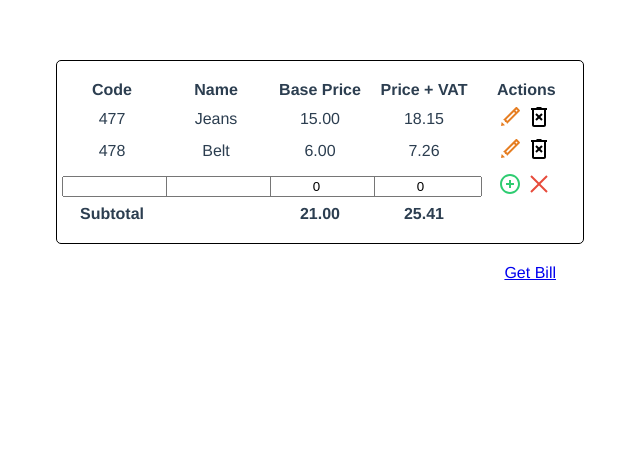
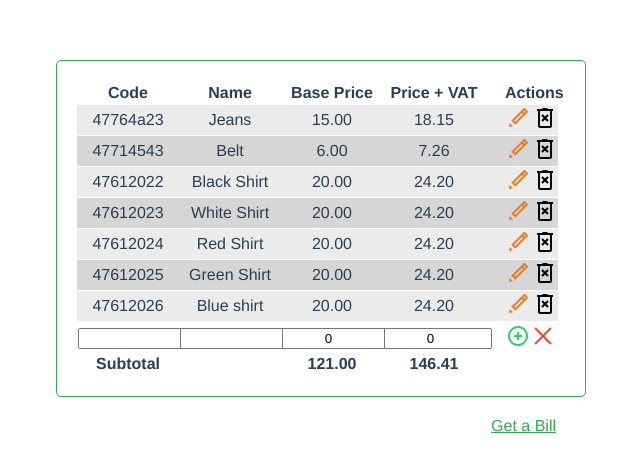
Before and after one commit to Voldemortas/accounting, a Vue app: page / in a window 1280 px wide. Shown: the top 472 px of the page, without its empty margins (334-974 px from the left). Built offline with nearby package versions, Linux system fonts and the light colour scheme.

Commit message:
added prettier style

```diff
--- a/src/App.vue
+++ b/src/App.vue
@@ -3,7 +3,7 @@
     <main class="main">
       <EditableTable v-bind:data="data" :method="updateTable" />
       <div class="right">
-        <a v-bind:href="`${path}/bill`">Get Bill</a>
+        <a v-bind:href="`${path}/bill`">Get a Bill</a>
       </div>
     </main>
   </div>
@@ -16,8 +16,13 @@ const TAX = 0.21
 
 if (!localStorage.getItem('products')) {
   const defaultData = [
-    { code: '477', name: 'Jeans', base: 15, tax: TAX },
-    { code: '478', name: 'Belt', base: 6, tax: TAX },
+    { code: '47764a23', name: 'Jeans', base: 15, tax: TAX },
+    { code: '47714543', name: 'Belt', base: 6, tax: TAX },
+    { code: '47612022', name: 'Black Shirt', base: 20, tax: TAX },
+    { code: '47612023', name: 'White Shirt', base: 20, tax: TAX },
+    { code: '47612024', name: 'Red Shirt', base: 20, tax: TAX },
+    { code: '47612025', name: 'Green Shirt', base: 20, tax: TAX },
+    { code: '47612026', name: 'Blue shirt', base: 20, tax: TAX },
   ]
   localStorage.setItem('products', JSON.stringify(defaultData))
 }
--- a/src/Bill.vue
+++ b/src/Bill.vue
@@ -3,7 +3,7 @@
     <main class="main">
       <PreviewTable v-bind:data="data" /><br />
       <div class="right">
-        <a v-bind:href="`${path}/`">Back</a>
+        <a v-bind:href="`${path}/`">Go Back</a>
       </div>
     </main>
   </div>
--- a/src/assets/style.scss
+++ b/src/assets/style.scss
@@ -1,3 +1,9 @@
+$colour-1: #fff;
+$colour-2: #d6d6d6;
+$colour-3: #ebebeb;
+$colour-4: #32a852;
+$colour-5: #1ddb50;
+
 #app {
   font-family: Avenir, Helvetica, Arial, sans-serif;
   -webkit-font-smoothing: antialiased;
@@ -7,22 +13,77 @@
   margin-top: 60px;
 }
 
+.pad-left {
+  padding-left: 20px;
+}
+
+.right {
+  padding-top: 20px;
+  text-align: right;
+}
+
+.background-default {
+  background-color: $colour-1 !important;
+}
+
+.main {
+  width: 500px;
+  display: inline-block;
+
+  a {
+    color: $colour-4;
+  }
+  a:hover {
+    color: $colour-5;
+  }
+  a:active {
+    text-decoration: none;
+  }
+
+  .td--small {
+    width: 25px;
+    border-width: 0;
+  }
+  table {
+    border-width: 1px;
+    border-style: solid;
+    border-color: $colour-4;
+    border-radius: 5px;
+    padding: 15px 0;
+    display: inline-table;
+    border-spacing: 0 1px;
+    padding: 20px;
+
     input {
       width: 100%;
       text-align: center;
     }
+
     svg {
       cursor: pointer;
     }
 
+    .scrollable {
+      max-height: 400px;
+      overflow: auto;
+      width: calc(100% + 1em);
+    }
+
     tbody {
       display: block;
-  max-height: 400px;
-  overflow: auto;
       width: 100%;
+
+      tr {
+        background-color: $colour-2;
       }
+      tr:nth-child(odd) {
+        background-color: $colour-3;
+      }
+    }
+
     td {
       width: 100px;
+      border-width: inherit 0;
     }
     thead,
     tfoot {
@@ -31,30 +92,5 @@ tfoot {
     th {
       min-width: 100px;
     }
-table {
-  border-width: 1px;
-  border-style: solid;
-  border-color: black;
-  border-radius: 5px;
-  padding: 15px 0;
-  display: inline-table;
   }
-
-.td-small {
-  width: 25px;
-  border-width: 0;
 }
-
-.padLeft {
-  padding-left: 20px;
-}
-
-.right {
-  padding-top: 20px;
-  text-align: right;
-}
-
-.main {
-  width: 500px;
-  display: inline-block;
-}
--- a/src/components/EditableRow.vue
+++ b/src/components/EditableRow.vue
@@ -10,7 +10,7 @@
           edit = !edit
         }
       "
-      class="td-small padLeft"
+      class="td--small pad-left"
     >
       <svg
         xmlns="http://www.w3.org/2000/svg"
@@ -47,7 +47,7 @@
         </g>
       </svg>
     </td>
-    <td v-on:click="remove" class="td-small">
+    <td v-on:click="remove" class="td--small">
       <svg
         xmlns="http://www.w3.org/2000/svg"
         x="0px"
@@ -113,7 +113,7 @@
         v-on:keyup="changeTotal"
       />
     </td>
-    <td v-on:click="save" class="td-small padLeft">
+    <td v-on:click="save" class="td--small pad-left">
       <svg
         xmlns="http://www.w3.org/2000/svg"
         x="0px"
@@ -149,7 +149,7 @@
         </g>
       </svg>
     </td>
-    <td v-on:click="cancel" class="td-small">
+    <td v-on:click="cancel" class="td--small">
       <svg
         xmlns="http://www.w3.org/2000/svg"
         x="0px"
--- a/src/components/EditableTable.vue
+++ b/src/components/EditableTable.vue
@@ -6,10 +6,10 @@
         <th>Name</th>
         <th>Base Price</th>
         <th>Price + VAT</th>
-        <th colspan="2" style="min-width: 20px" class="padLeft">Actions</th>
+        <th colspan="2" style="min-width: 20px" class="pad-left">Actions</th>
       </tr>
     </thead>
-    <tbody>
+    <tbody class="scrollable">
       <template v-for="(item, index) in data">
         <EditableRow
           v-bind="item"
@@ -31,7 +31,7 @@
             .toFixed(2)
         }}
       </th>
-      <th colspan="2"></th>
+      <th colspan="2" style="min-width: 0"></th>
     </tfoot>
   </table>
 </template>
--- a/src/components/NewRow.vue
+++ b/src/components/NewRow.vue
@@ -28,7 +28,7 @@
         v-on:keyup="changeTotal"
       />
     </td>
-    <td v-on:click="add" class="td-small padLeft">
+    <td v-on:click="add" class="td--small pad-left">
       <svg
         xmlns="http://www.w3.org/2000/svg"
         x="0px"
@@ -64,7 +64,7 @@
         </g>
       </svg>
     </td>
-    <td class="td-small" style="display: inherit" v-on:click="cancel">
+    <td class="td--small" style="display: inherit" v-on:click="cancel">
       <svg
         xmlns="http://www.w3.org/2000/svg"
         x="0px"
--- a/src/components/PreviewRow.vue
+++ b/src/components/PreviewRow.vue
@@ -1,5 +1,5 @@
 <template>
-  <tr>
+  <tr class="background-default">
     <td>{{ code }}</td>
     <td>{{ name }}</td>
     <td>{{ base.toFixed(2) }}</td>
```
Lines whose indentation alone changed are shown as unchanged.
